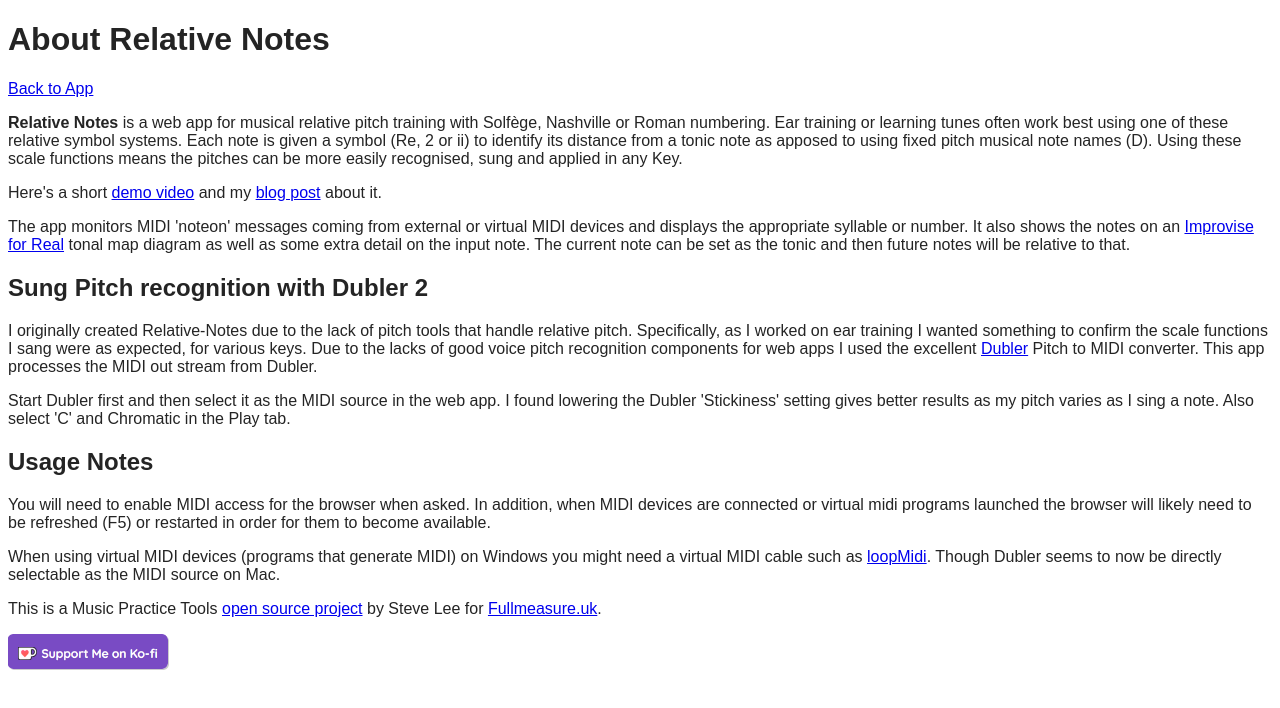
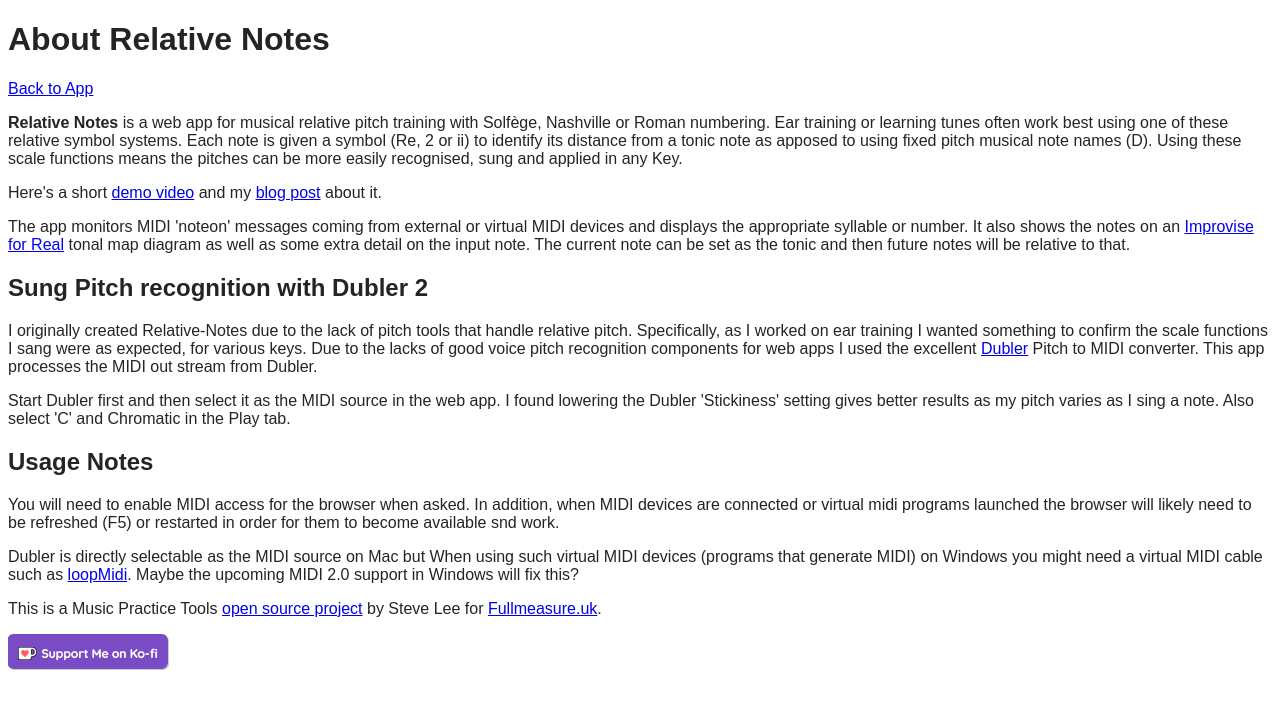
Before and after one commit to music-practice-tools/relative-notes, a SvelteKit app: page /about in a window 1280 px wide. Shown: the top 708 px of the page. Built offline with nearby package versions, Linux system fonts and the light colour scheme.

Commit message:
Update Virtual devices

```diff
--- a/src/routes/about/+page.svelte
+++ b/src/routes/about/+page.svelte
@@ -49,14 +49,14 @@
   You will need to enable MIDI access for the browser when asked. In addition,
   when MIDI devices are connected or virtual midi programs launched the browser
   will likely need to be refreshed (F5) or restarted in order for them to become
-  available.
+  available snd work.
 </p>
 <p>
-  When using virtual MIDI devices (programs that generate MIDI) on Windows you
-  might need a virtual MIDI cable such as <a
+  Dubler is directly selectable as the MIDI source on Mac but When using such
+  virtual MIDI devices (programs that generate MIDI) on Windows you might need a
+  virtual MIDI cable such as <a
     href="https://www.tobias-erichsen.de/software/loopmidi.html">loopMidi</a
-  >. Though Dubler seems to now be directly selectable as the MIDI source on
-  Mac.
+  >. Maybe the upcoming MIDI 2.0 support in Windows will fix this?
 </p>
 <p>
   This is a Music Practice Tools <a
```
